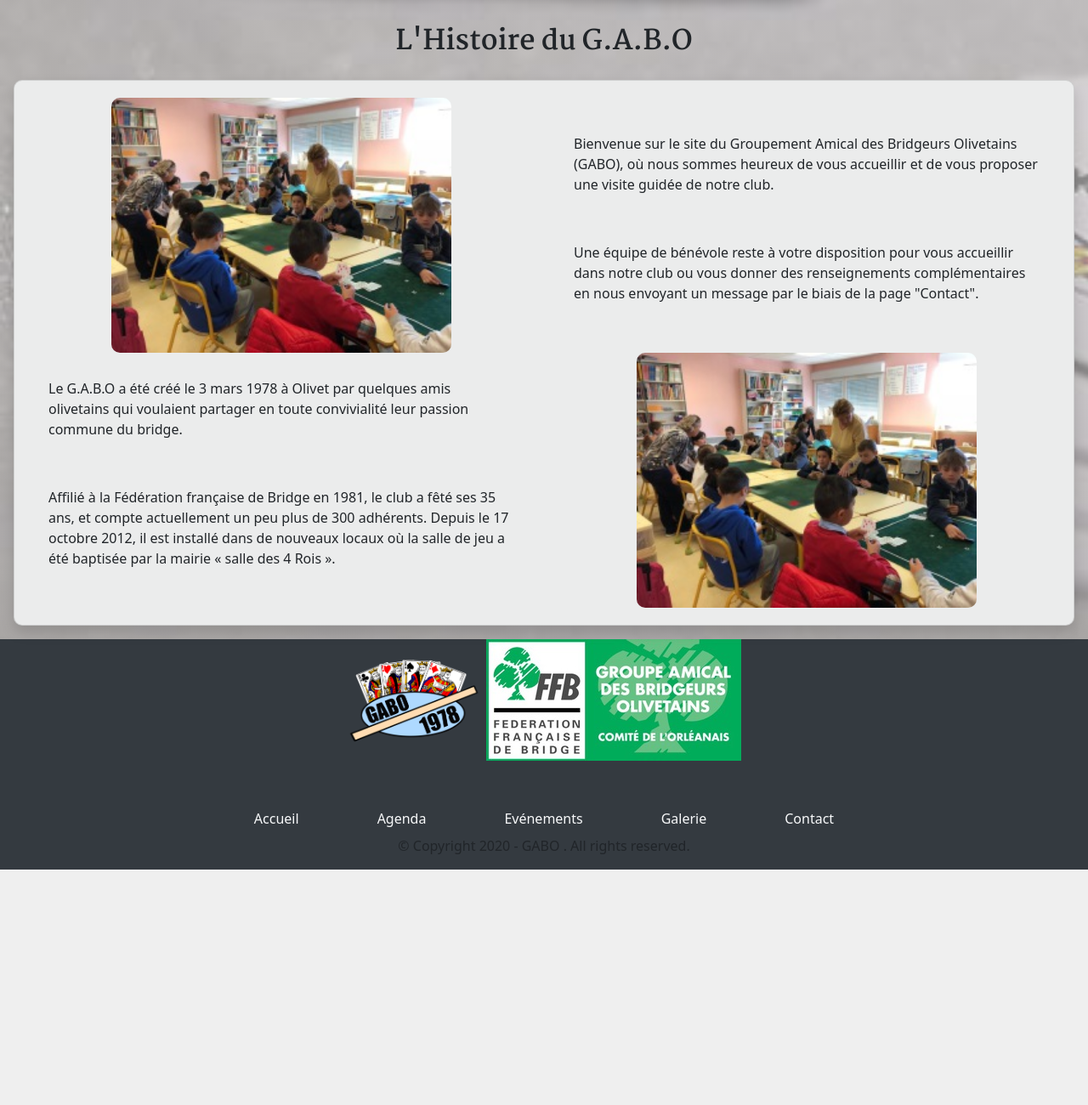
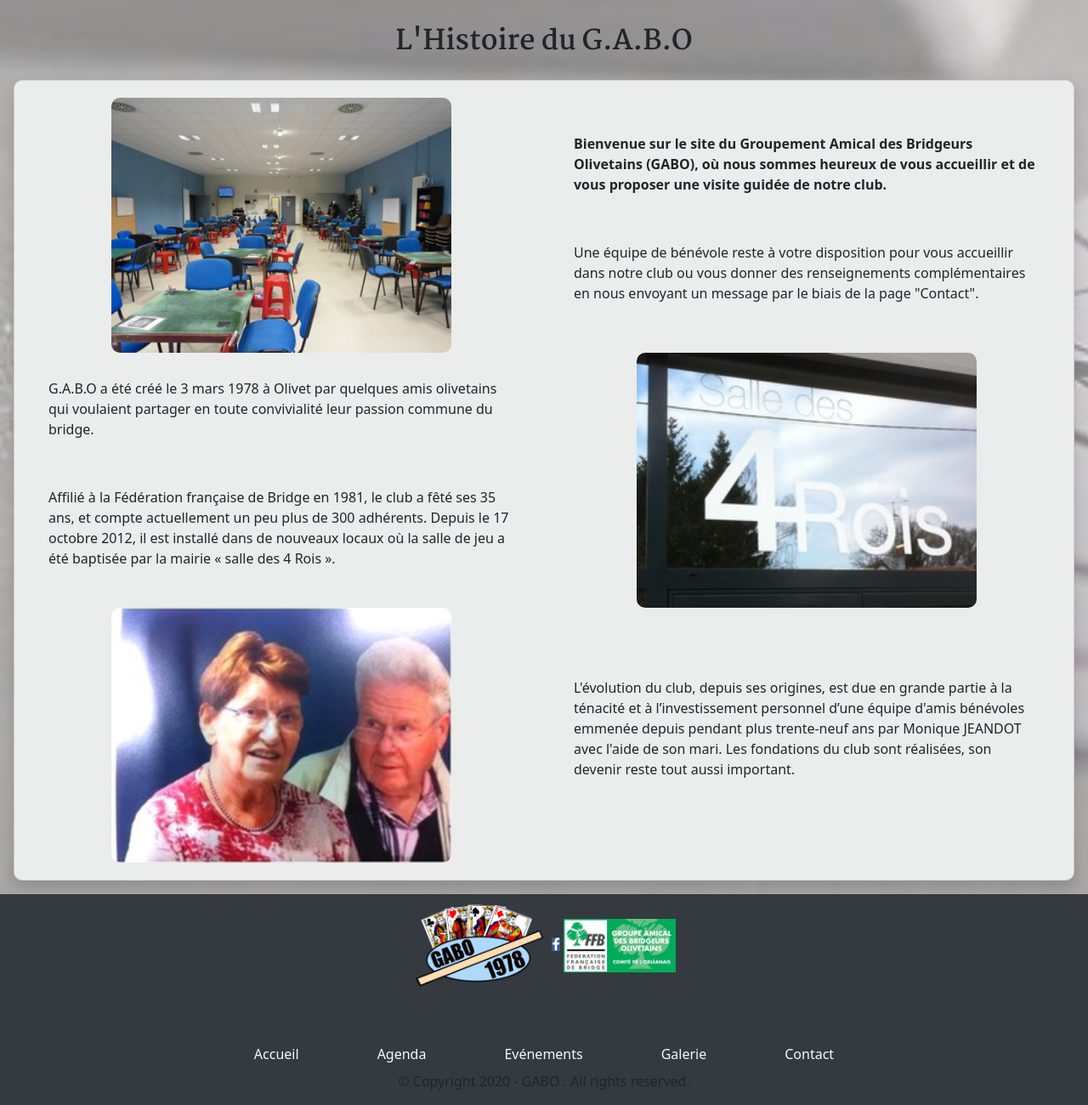
Before and after one commit to GodefroyCourtin/projet3-bridge, a Django app: page / in a window 1280 px wide. Shown: the part 546-1846 px from the top of the page at 85% size. Before the commit the page ends 1569 px from the top, so only its background shows below. Run offline with Django 3.2, Linux system fonts and the light colour scheme; some libraries are stand-ins or nearby versions.

Commit message:
modificaations

```diff
--- a/bridge/club/static/club/css/styles.css
+++ b/bridge/club/static/club/css/styles.css
@@ -108,3 +108,17 @@ h1,h2,h3,h5,h6{
 .agenda{
     padding-left: 150px;
 }
+
+img.ffb {
+    width: 132px;
+}
+
+.fa:hover {
+    opacity: 0.9;
+    color: #ffffffe5;
+}
+
+.fa-facebook {
+    background: #3B5998;
+    color: #fff
+}
--- a/bridge/club/templates/club/base.html
+++ b/bridge/club/templates/club/base.html
@@ -11,6 +11,8 @@
     <link rel="stylesheet" href="https://maxcdn.bootstrapcdn.com/bootstrap/4.5.2/css/bootstrap.min.css">
     <link rel="stylesheet" href="{% static 'club/css/styles.css' %}">
     <link href="https://fonts.googleapis.com/css2?family=Martel:wght@700&display=swap" rel="stylesheet">
+    <link rel="stylesheet" href="https://cdnjs.cloudflare.com/ajax/libs/font-awesome/4.7.0/css/font-awesome.min.css">
+
 </head>
 
 <body>
@@ -61,9 +63,9 @@
     <footer id="sticky-footer" class="page-footer bg-dark mb-0">
         <div class="container">
             <div class="social-links text-center">
-                <img class="logo" src="logo.png" alt="Logo bridge olivetain">
+                <img class="logo" src="{% static 'club/img/logo.png' %}" alt="Logo bridge olivetain">
                 <a href="https://www.facebook.com/bridge.gabo.7" class="fa fa-facebook"></a>
-                <img class="https://www.ffbridge.fr/" src="club\img\ffb.jpg" alt="fédération française des bridgeurs">
+                <a href=https://www.ffbridge.fr/"><img class="ffb"  src="{% static 'club/img/ffb.jpg' %}" alt="fédération française des bridgeurs"></a>
             </div>
             <div class="row text-center d-flex justify-content-center pt-5">
                 <a class="nav-link text-light text-decoration-none" href="{% url 'club:index' %}">Accueil</a>
--- a/bridge/club/templates/club/index.html
+++ b/bridge/club/templates/club/index.html
@@ -56,13 +56,13 @@
 <div class="card shadow rounded m-3">
     <div class="row">
         <div class="col-lg-6 text-center align-self-center">
-            <img class="img-acceuil img-dimension" src="{% static 'club/img/enfants.jpg' %}" alt="">
+            <img class="img-acceuil img-dimension" src="{% static 'club/img/acceuil2.jpg' %}" alt="">
         </div>
         <div class="col-lg-6 align-self-center">
-            <p class="text-acceuil2">Bienvenue sur le site du Groupement Amical des Bridgeurs Olivetains
+            <p class="text-acceuil2"><strong> Bienvenue sur le site du Groupement Amical des Bridgeurs Olivetains
                 (GABO),
                 où nous sommes
-                heureux de vous accueillir et de vous proposer une visite guidée de notre club.</p>
+                heureux de vous accueillir et de vous proposer une visite guidée de notre club.</strong></p>
             <p class="text-acceuil2">Une équipe de bénévole reste à votre disposition pour vous accueillir dans
                 notre club ou vous
                 donner des renseignements complémentaires en nous envoyant un message par le biais de la page
@@ -72,7 +72,7 @@
 
 
         <div class="col-lg-6 align-self-center">
-            <p class="text-acceuil2">Le G.A.B.O a été créé le 3 mars 1978 à Olivet par quelques amis
+            <p class="text-acceuil2">G.A.B.O a été créé le 3 mars 1978 à Olivet par quelques amis
                 olivetains qui
                 voulaient partager en
                 toute convivialité leur passion commune du bridge.
@@ -84,10 +84,24 @@
             </p>
         </div>
         <div class="col-lg-6 text-center align-self-center">
-            <img class="img-acceuil img-dimension" src="{% static 'club/img/enfants.jpg' %}" alt="">
+            <img class="img-acceuil img-dimension" src="{% static 'club/img/4rois.jpg' %}" alt="">
         </div>
+
+        <div class="col-lg-6 text-center align-self-center">
+            <img class="img-acceuil img-dimension" src="{% static 'club/img/fondateurs.jpg' %}" alt="">
+        </div>
+        <div class="col-lg-6 align-self-center">
+            <p class="text-acceuil2">L'évolution du club, depuis ses origines, est due en grande partie à la ténacité
+                et à l’investissement personnel d’une équipe d'amis bénévoles emmenée
+                depuis pendant plus trente-neuf ans par Monique JEANDOT avec l'aide de son mari.
+                Les fondations du club sont réalisées, son devenir reste tout aussi important.</p>
+            </p>
+        </div>
+
     </div>
 </div>
+
+
 <!-- </div>
 </div> -->
 
```
Also changed, not shown: bridge/club/static/club/img/4rois.jpg (added), bridge/club/static/club/img/gallerie/clubolivet1.jpg (added), bridge/club/static/club/img/gallerie/clubolivet2.jpg (added), bridge/club/static/club/img/gallerie/clubolivet3.jpg (added), bridge/club/static/club/img/gallerie/clubolivet4.jpg (added), bridge/club/static/club/img/gallerie/clubolivet5.jpg (added), bridge/club/static/club/img/gallerie/clubolivet6.jpg (added), bridge/club/static/club/img/pres1.jpg (added).
